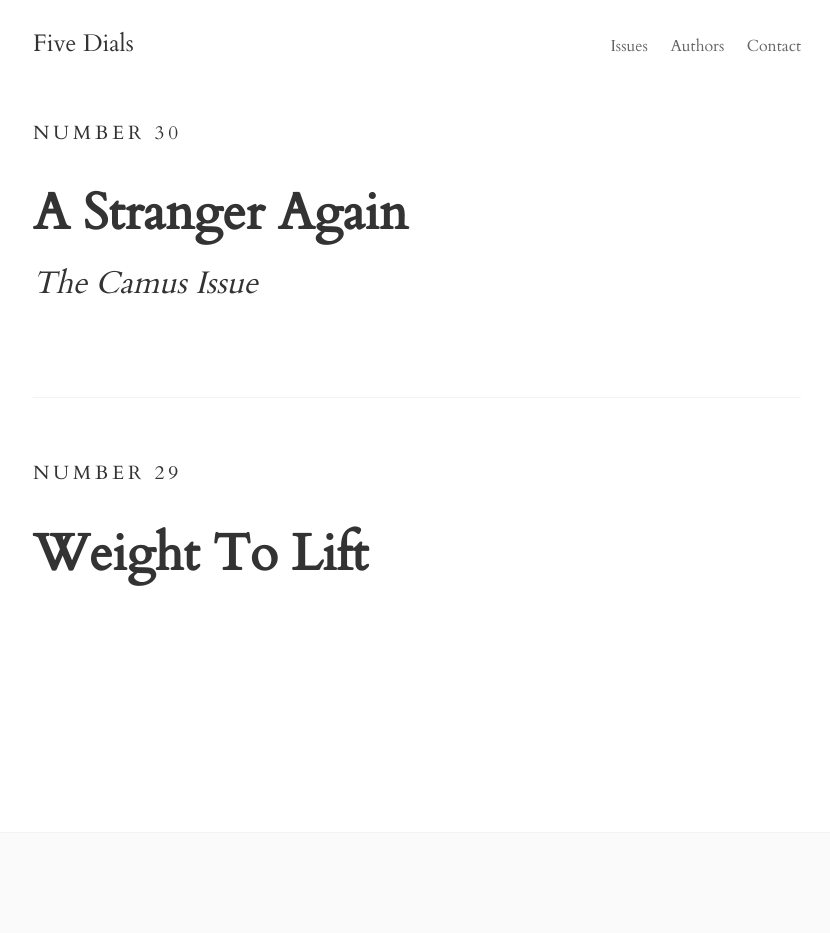
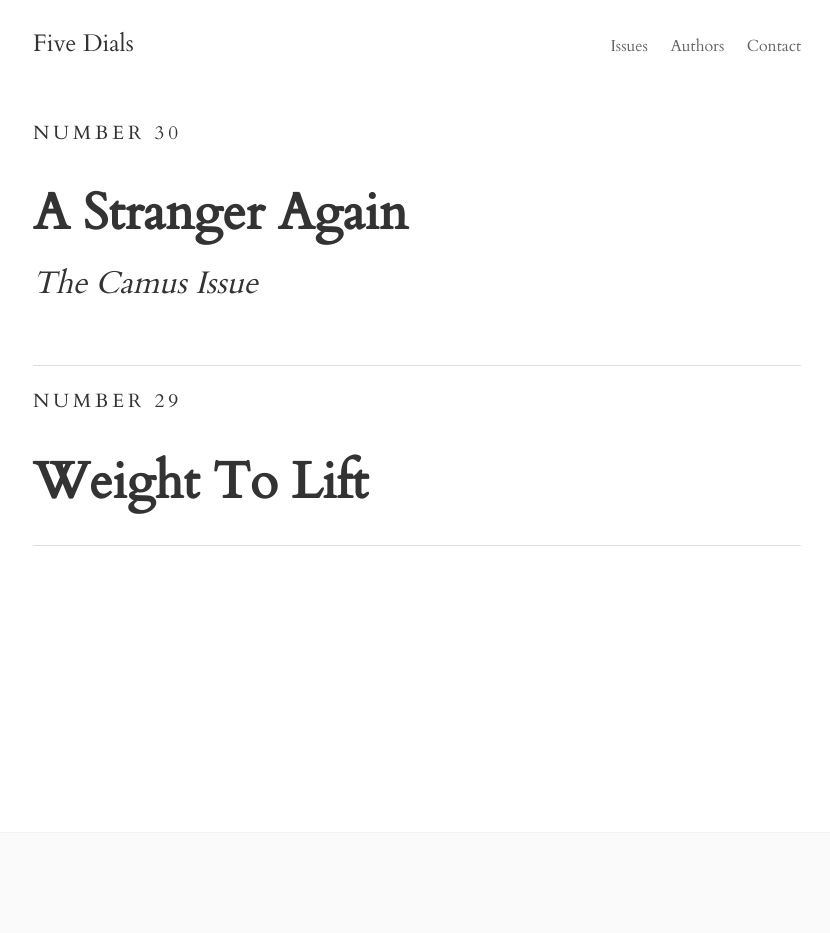
Before and after one commit to esmooov/fd, a Jekyll site: the page built from issues.html, in a window 1280 px wide. Shown: the whole page, without its empty margins (223-1053 px from the left). Built offline with Jekyll 4.4.1, drawn with Linux system fonts in a browser that asks for light colours.

Commit message:
issue full

```diff
--- a/css/pixyll.css
+++ b/css/pixyll.css
@@ -265,6 +265,17 @@
     font-size:1.3em;
 }
 
+a.issue-link{
+    color: hsl(0, 0%, 20%);
+    border-bottom: 1px solid #ddd;
+    display:block;
+    margin-bottom:1em;
+}
+
+a.post-link{
+    color: hsl(0, 0%, 20%);
+}
+
 @media screen and (max-width: 48em) {
   .h1,
   h1 {
--- a/issues.html
+++ b/issues.html
@@ -5,11 +5,13 @@
 <div class="home">
   <div class="posts">
     {% for issue in site.data.issues %}
-      <div class="post {% if site.animated %}animated fade-in-down{% endif %}">
-          <h4 class="issue-num">Number {{ issue.number }}</h4>
-          <h2 class="h2 issue-title">{{ issue.title }}</h4>
-          <h3 class="subtitle">{{ issue.subtitle }}</h3>
-      </div>
+      <a href="/issue/{{issue.number}}/" class="issue-link">
+        <div class="post {% if site.animated %}animated fade-in-down{% endif %}">
+            <h4 class="issue-num">Number {{ issue.number }}</h4>
+            <h2 class="h2 issue-title">{{ issue.title }}</h4>
+            <h3 class="subtitle">{{ issue.subtitle }}</h3>
+        </div>
+      </a>
     {% endfor %}
   </div>
 
```
Also changed, not shown: _layouts/issue_index.html (added, +22 -0 lines).
